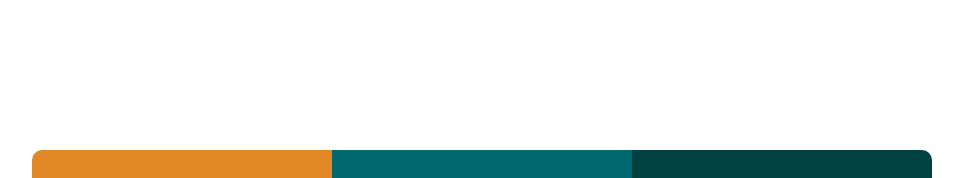
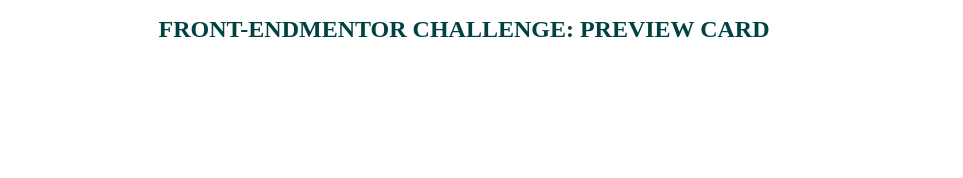
Before and after one commit to MariamOkann/Preview-Card, a plain HTML site: page index.html in a window 1280 px wide. Shown: the top 178 px of the page, without its empty margins (176-1139 px from the left). Drawn offline with Linux system fonts and the light colour scheme.

Commit message:
Update index.html

```diff
--- a/index.html
+++ b/index.html
@@ -7,6 +7,11 @@
     <title>Preview Card</title>
     <link rel="icon" type="image/x-icon" href="favicon1.ico">
     <style>
+        .heading{
+            text-align: center;
+            color:hsl(179, 100%, 13%);
+            font-size: x-large;
+        }
         .cards{display: flex;
     margin: 150px 200px;
 }
@@ -57,6 +62,7 @@ a{
     </style>
 </head>
 <body>
+    <h1 class="heading"> FRONT-ENDMENTOR CHALLENGE: PREVIEW CARD</h1>
     <div class="cards">
         <div class="sedans">
             <img src="icon_sedans.svg" style="width: 61px;">
```
